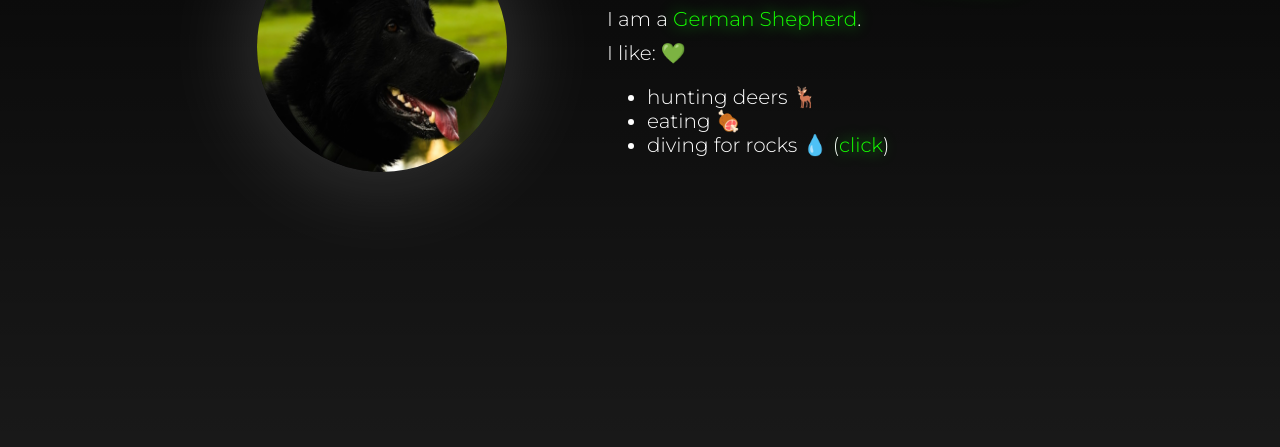
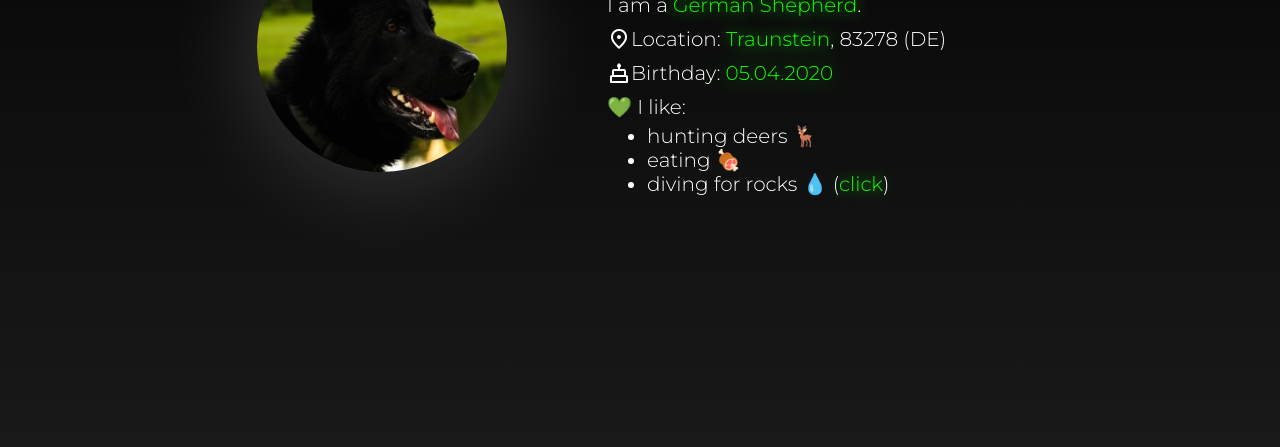
Before and after one commit to nik-lmao/hackclub-arcade, a plain HTML site: page portfolio/index.html in a window 1280 px wide. Shown: the part 353-800 px from the top of the page. Drawn offline with nearby package versions, Linux system fonts and the light colour scheme.

Commit message:
Add icons, update HTML & update CSS

```diff
--- a/portfolio/index.html
+++ b/portfolio/index.html
@@ -6,14 +6,23 @@
     <title>Finn's website</title>
     <link rel="stylesheet" href="style.css">
     <link href="https://fonts.googleapis.com/css2?family=Montserrat:wght@300;900&display=swap" rel="stylesheet">
+    <link rel="stylesheet" href="https://fonts.googleapis.com/css2?family=Material+Symbols+Outlined:opsz,wght,FILL,GRAD@20,400,0,0" />
 </head>
 <body>
     <img src="images/pfp.jpg" alt="Finn" class="pfp anim-1" id="pfp" draggable="false">
     <div class="text">
       <h1 class="title anim-2">Hey, my name is <span class="highlight">Finn</span>!</h1>
-        <p class="description anim-2">I am a <a href="https://en.wikipedia.org/wiki/German_Shepherd" class="link" target="_blank">German Shepherd</a>.</p>
+      <p class="description anim-2 text">I am a <a href="https://en.wikipedia.org/wiki/German_Shepherd" class="link" target="_blank">German Shepherd</a>.</p>
+      <div class="location-container anim-2">
+        <span class="material-symbols-outlined">location_on</span>
+        <p class="text">Location: <a href="https://en.wikipedia.org/wiki/Traunstein" class="link">Traunstein</a>, 83278 (DE)</p>
+      </div>
+      <div class="birthday-container anim-2">
+        <span class="material-symbols-outlined">cake</span>
+        <p class="text">Birthday: <span class="highlight">05.04.2020</span></p>
+      </div>
 
-        <p class="description anim-3">I like: 💚</p>
+      <p class="description text anim-3">💚 I like:</p>
       <ul class="list">
         <li class="list-item anim-4">hunting deers 🦌</li>
         <li class="list-item anim-5">eating 🍖</li>
--- a/portfolio/style.css
+++ b/portfolio/style.css
@@ -14,18 +14,10 @@ body {
     margin: 0;
   }
 
-.container {
-    display: flex;
-    align-items: center;
-    text-align: center;
-}
 
   .title {
     font-size: 35px;
     font-weight: bold;
-
-
-
   }
 
   .highlight {
@@ -40,10 +32,8 @@ body {
     cursor: pointer;
   }
 
-
   .description {
     font-weight: normal;
-    margin: 10px 0;
   }
 
   .pfp {
@@ -51,18 +41,18 @@ body {
     width: 250px;
     height: 250px;
     margin-right: 100px;
-
     box-shadow: 0 0 100px rgba(255, 255, 255, 0.2);
-
   }
 
   .text {
     display: inline-block;
     font-size: 20px;
-
     animation: fadeIn 1s forwards;
     opacity: 0;
     animation-delay: 0.5s;
+    vertical-align: center;
+    margin-top: 5px;
+    margin-bottom: 5px;
   }
 
   .list-item {
@@ -76,7 +66,6 @@ body {
     100% {
         opacity: 1;
     }
-
   }
 
   .anim-1 {
@@ -113,3 +102,12 @@ body {
     opacity: 0;
     animation-delay: 2.5s;
   }
+
+  .location-container, .birthday-container {
+    display: flex;
+    align-items: center;
+  }
+
+  .list {
+    margin: 0;
+  }
```
Lines whose indentation alone changed are shown as unchanged.
